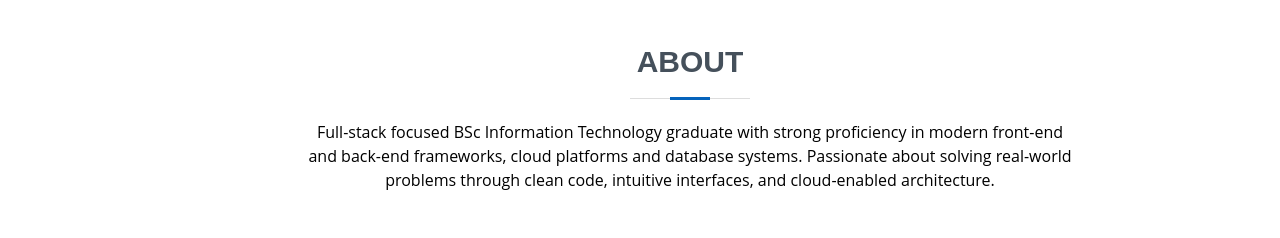
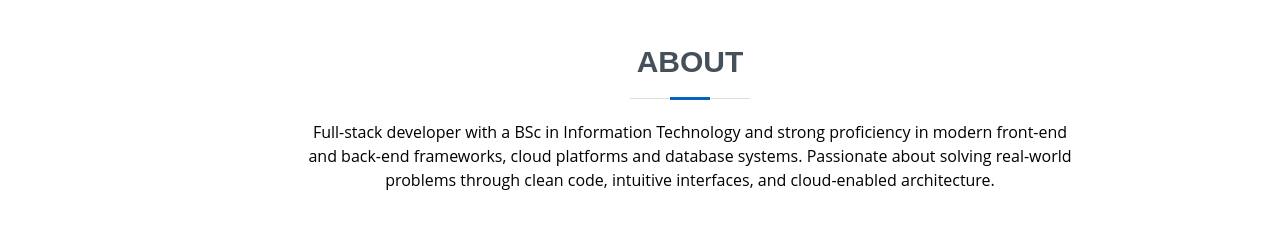
Before and after one commit to MattWaldeck/my-resume, a React (Vite) app: page / in a window 1280 px wide. Shown: the part 840-1078 px from the top of the page. Built offline with nearby package versions, Linux system fonts and the light colour scheme.

Commit message:
Update description in About component for clarity and focus

```diff
--- a/src/components/About.tsx
+++ b/src/components/About.tsx
@@ -9,7 +9,7 @@ const About = () => {
         <SectionTitle>About</SectionTitle>
 
         <p className="max-w-3xl mx-auto text-center" data-aos="fade-up">
-          Full-stack focused BSc Information Technology graduate with strong
+          Full-stack developer with a BSc in Information Technology and strong
           proficiency in modern front-end and back-end frameworks, cloud
           platforms and database systems. Passionate about solving real-world
           problems through clean code, intuitive interfaces, and cloud-enabled
```
